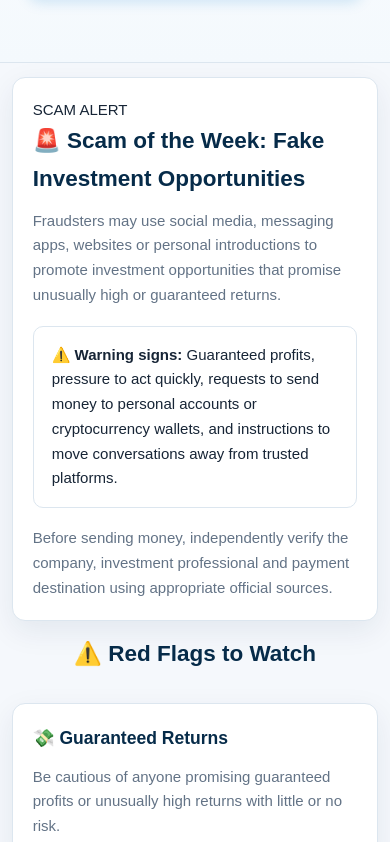
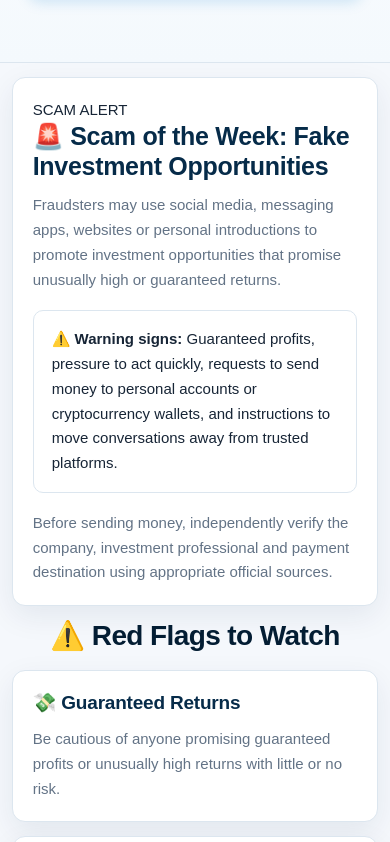
Before and after one commit to SAVEPLANETELONMUSK/FraudWatch, a plain HTML site: page alerts.html in a window 390 px wide. Shown: the part 674-1516 px from the top of the page. Drawn offline with Linux system fonts and the light colour scheme.

Commit message:
Upgrade FraudWatch headline typography

```diff
--- a/css/style.css
+++ b/css/style.css
@@ -184,14 +184,6 @@ nav a.active {
     border-bottom: 1px solid var(--fw-border);
 }
 
-.hero h2 {
-    color: var(--fw-navy);
-    font-size: clamp(32px, 5vw, 52px);
-    line-height: 1.1;
-    font-weight: 800;
-    max-width: 900px;
-    margin: 0 auto;
-}
 
 .hero p {
     margin: 20px auto;
@@ -497,11 +489,88 @@ footer a:hover {
     color: var(--fw-muted);
 }
 
+
+
+/* =========================================================
+   GLOBAL HEADLINE SYSTEM — PROFESSIONAL FRAUDWATCH
+   ========================================================= */
+
+h2 {
+    margin-top: 0;
+    margin-bottom: 16px;
+    font-size: clamp(24px, 3vw, 34px);
+    line-height: 1.15;
+    font-weight: 800;
+    letter-spacing: -0.45px;
+    color: var(--fw-navy-dark);
+}
+
+h3 {
+    margin-top: 0;
+    margin-bottom: 10px;
+    font-size: clamp(19px, 2.2vw, 24px);
+    line-height: 1.25;
+    font-weight: 800;
+    letter-spacing: -0.2px;
+    color: var(--fw-navy);
+}
+
 .section-title {
+    font-size: clamp(26px, 3.4vw, 38px);
+    line-height: 1.12;
+    font-weight: 900;
+    letter-spacing: -0.6px;
+    color: var(--fw-navy-dark);
+    margin-bottom: 22px;
+    text-align: center;
+}
+
+.hero h2 {
+    color: var(--fw-navy);
+    font-size: clamp(30px, 4.5vw, 48px);
+    line-height: 1.08;
+    font-weight: 900;
+    letter-spacing: -1px;
+    max-width: 900px;
+    margin: 0 auto;
+}
+
+.card h2,
+.card h3,
+.services h2,
+.how-it-works h2,
+.categories h2,
+.support-banner h2,
+.impact-section h2,
+.recovery-contact-panel h3 {
     font-weight: 800;
-    color: var(--fw-navy);
-    text-align: center;
-    margin-bottom: 30px;
+}
+
+@media (max-width: 600px) {
+    h2 {
+        font-size: 25px;
+        line-height: 1.18;
+        letter-spacing: -0.3px;
+        margin-bottom: 14px;
+    }
+
+    h3 {
+        font-size: 19px;
+        line-height: 1.25;
+        margin-bottom: 9px;
+    }
+
+    .section-title {
+        font-size: 28px;
+        line-height: 1.15;
+        margin-bottom: 18px;
+    }
+
+    .hero h2 {
+        font-size: 30px;
+        line-height: 1.1;
+        letter-spacing: -0.6px;
+    }
 }
 
 /* =========================================================
@@ -537,7 +606,9 @@ footer a:hover {
     }
 
     .hero h2 {
-        font-size: 34px;
+        font-size: 30px;
+        line-height: 1.1;
+        letter-spacing: -0.6px;
     }
 
     .card {
```
